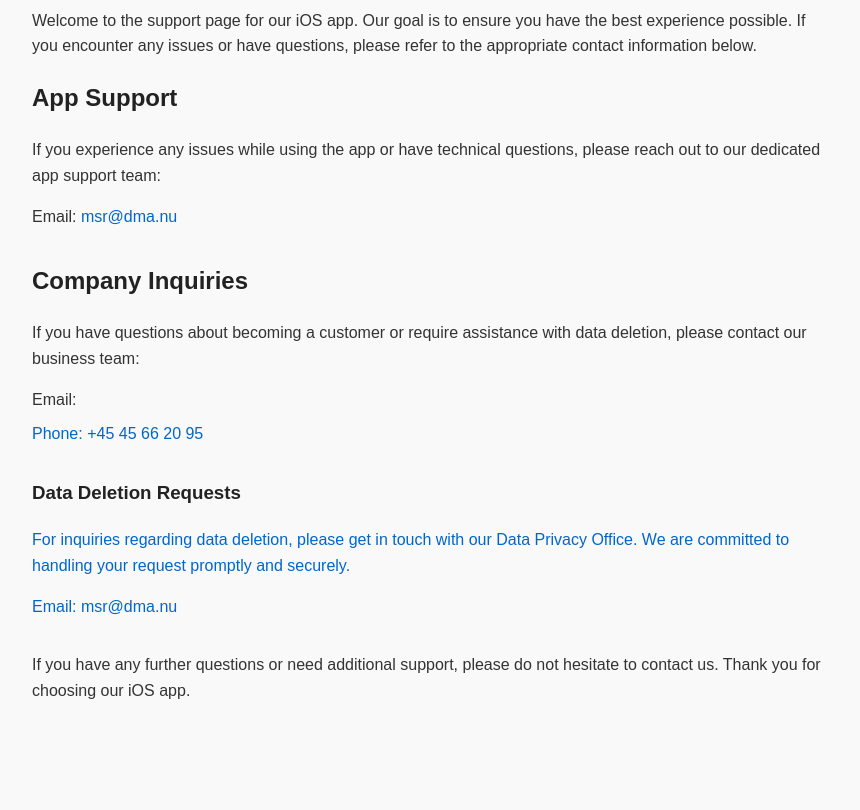
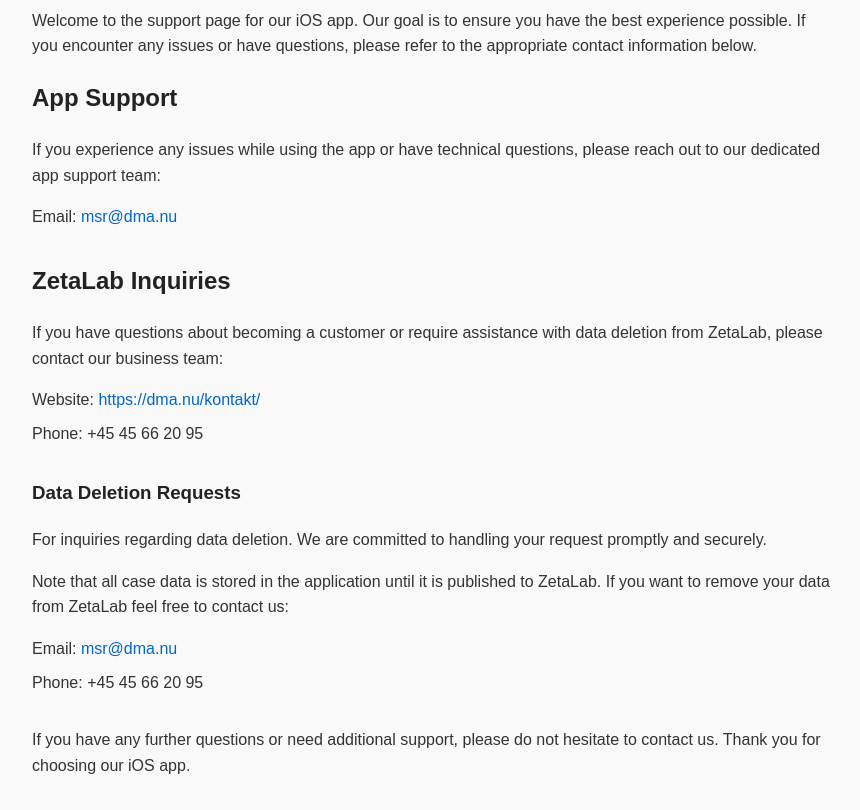
Before and after one commit to MichaelRockford/DMA-Site, a plain HTML site: page index.html in a window 1280 px wide. Shown: the part 97-907 px from the top of the page, without its empty margins (208-1068 px from the left). Before the commit the page ends 832 px from the top, so only its background shows below. Drawn offline with Linux system fonts and the light colour scheme.

Commit message:
Update index.html

```diff
--- a/index.html
+++ b/index.html
@@ -49,19 +49,21 @@
   </div>
 
   <div class="section">
-    <h2>Company Inquiries</h2>
-    <p>If you have questions about becoming a customer or require assistance with data deletion, please contact our business team:</p>
+    <h2>ZetaLab Inquiries</h2>
+    <p>If you have questions about becoming a customer or require assistance with data deletion from ZetaLab, please contact our business team:</p>
     <ul>
-      <li>Email: <a href="https://dma.nu/kontakt/"</a></li>
+      <li>Website: <a href="https://dma.nu/kontakt/">https://dma.nu/kontakt/</a></li>
       <li>Phone: +45 45 66 20 95</li>
     </ul>
   </div>
 
   <div class="section">
     <h3>Data Deletion Requests</h3>
-    <p>For inquiries regarding data deletion, please get in touch with our Data Privacy Office. We are committed to handling your request promptly and securely.</p>
+    <p>For inquiries regarding data deletion. We are committed to handling your request promptly and securely.</p>
+    <p>Note that all case data is stored in the application until it is published to ZetaLab. If you want to remove your data from ZetaLab feel free to contact us:</p>
     <ul>
       <li>Email: <a href="mailto:msr@dma.nu">msr@dma.nu</a></li>
+      <li>Phone: +45 45 66 20 95</li>
     </ul>
   </div>
 
```
